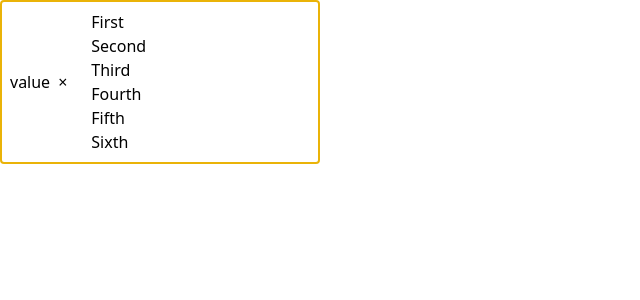
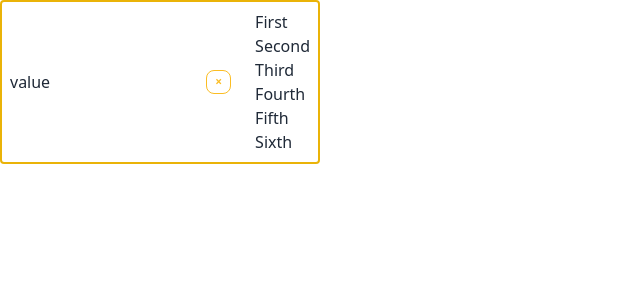
Before and after one commit to ZHANGJialiHappy/select, a React (Vite) app: page / in a window 1280 px wide. Shown: the top 300 px of the page, without its empty margins (0-640 px from the left). Built offline with nearby package versions, Linux system fonts and the light colour scheme.

Commit message:
import daisyUI

```diff
--- a/package.json
+++ b/package.json
@@ -9,6 +9,7 @@
     "preview": "vite preview"
   },
   "dependencies": {
+    "daisyui": "^2.51.5",
     "react": "^18.2.0",
     "react-dom": "^18.2.0"
   },
--- a/src/select.tsx
+++ b/src/select.tsx
@@ -14,8 +14,8 @@ export function Select({ value, onChange, options }: SelectProps) {
     return(
         <div tabIndex={0}
         className="relative w-80 min-h-6 border-2 border-solid  border-yellow-500 flex items-center gap-2 p-2 rounded focus:border-yellow-200">
-            <span className="value">value</span>
-            <button className="clear-btn">&times;</button>
+            <span className="grow">value</span>
+            <button className="btn btn-outline btn-warning btn-xs">&times;</button>
             <div className="divider"></div>
             <div className="caret"></div>
             <ul className="options">
--- a/src/selectStyle.css
+++ /dev/null
@@ -1,3 +0,0 @@
-.container-focus:focus {
-    border-color: rgb(253 224 71);
-}
--- a/tailwind.config.cjs
+++ b/tailwind.config.cjs
@@ -7,5 +7,5 @@ module.exports = {
   theme: {
     extend: {},
   },
-  plugins: [],
+  plugins: [require("daisyui")],
 }
```
Also changed, not shown: 1 other file (tests, documents, lock files or other folders).
